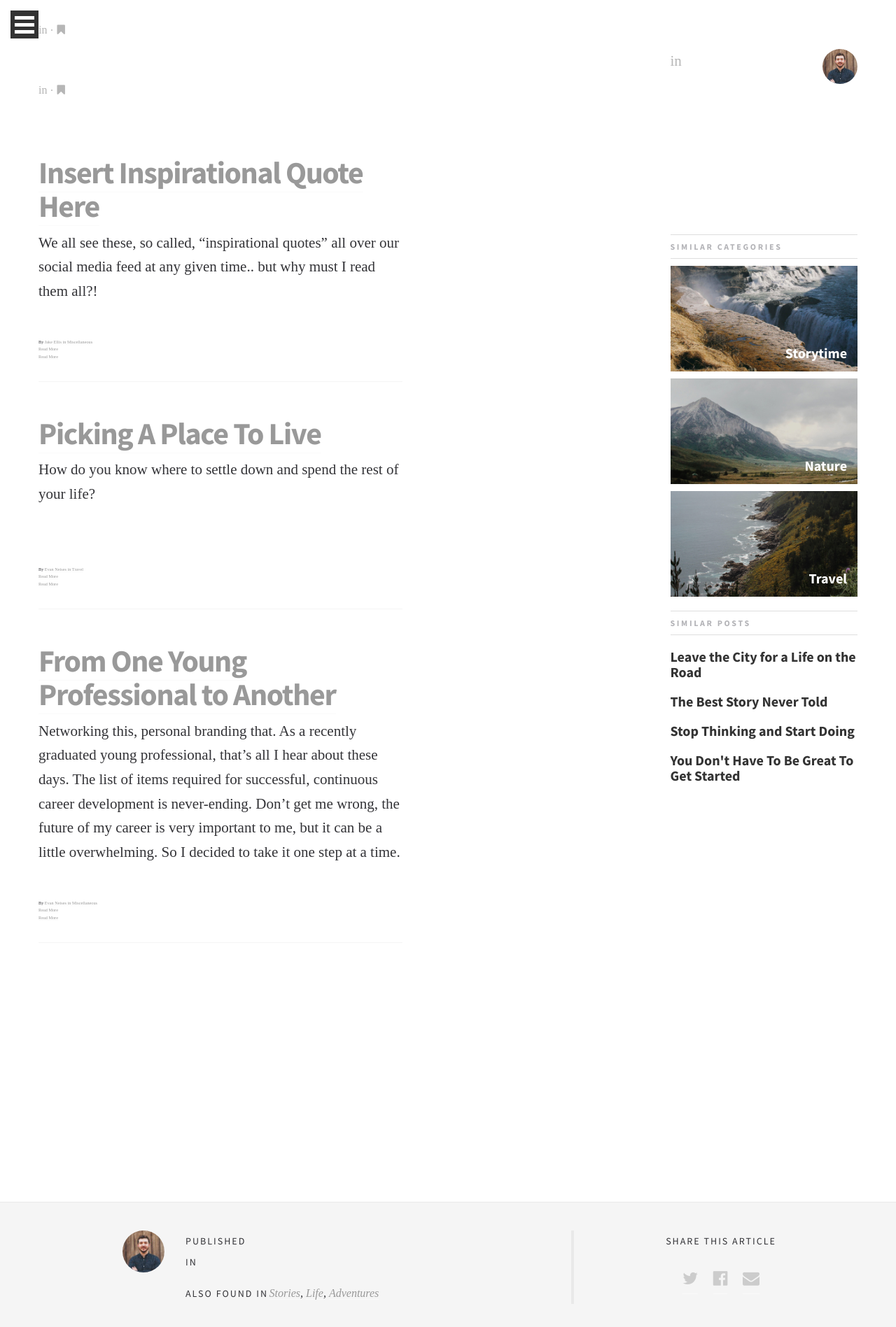
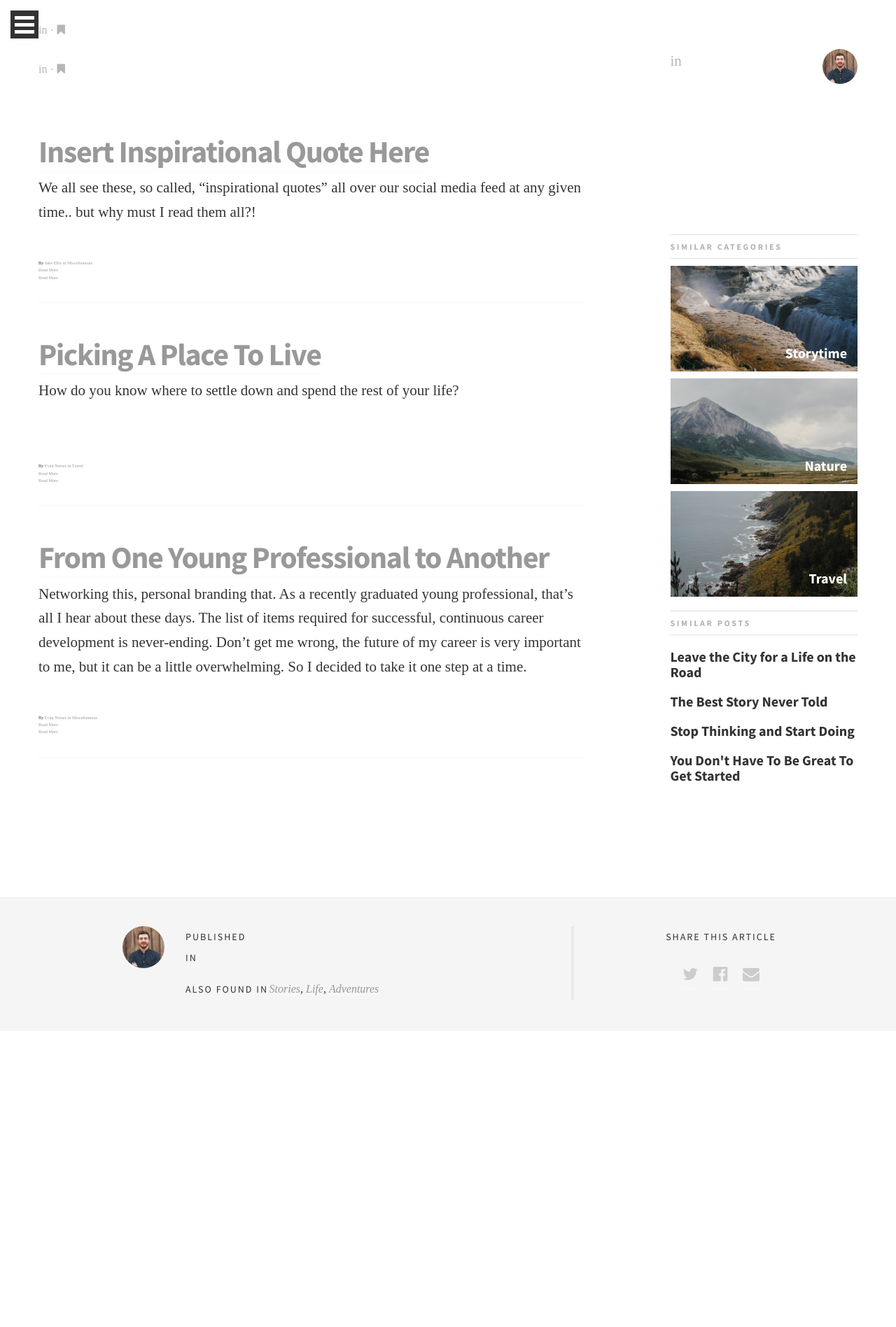
Before and after one commit to EJBlog/EJBlog.github.io, a Jekyll site: the page built from post-sidebar.html, in a window 1280 px wide. Shown: the top 1897 px of the page at 70% size. Built offline with Jekyll 4.4.1, drawn with Linux system fonts in a browser that asks for light colours; nearby versions of some CDN libraries; some web fonts are replaced.

Commit message:
Update post-sidebar.html

```diff
--- a/post-sidebar.html
+++ b/post-sidebar.html
@@ -2,16 +2,13 @@
 layout: post-sidebar
 ---
 
-<div class="col-xs-12 col-md-8 single-content-sidebar">
-			<p class="meta">
-                    	{% if page.post_author == "Evan Neises" %}
+<p class="meta">
+        {% if page.post_author == "Evan Neises" %}
                             <a class="" href="{{ site.url }}/author_evan.html">{{ page.post_author }}</a> in <a class="" href="{{ site.url }}/category.html">{{ page.post_category }}</a> <i class="link-spacer"></i> <i class="fa fa-bookmark"></i>
 			    {% else %}
 			    <a class="" href="{{ site.url }}/author_jake.html">{{ page.post_author }}</a> in <a class="" href="{{ site.url }}/category.html">{{ page.post_category }}</a> <i class="link-spacer"></i> <i class="fa fa-bookmark"></i>
 			    {% endif %}
-			</p>
+		</p>
                     <h1>{{ page.title }}</h1>
 
                     <p>{{ content }}</p>
-
-                </div><!-- main-content/col -->
```
